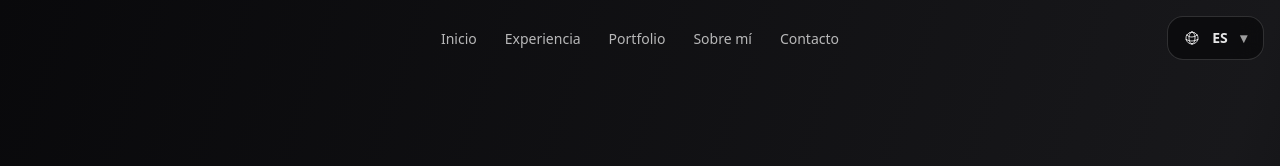
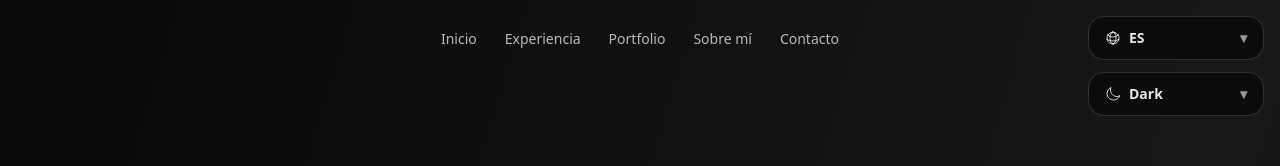
Before and after one commit to Juanjorbo/portfolio, a React (Vite) app: page / in a window 1280 px wide. Shown: the top 166 px of the page. Built offline with nearby package versions, Linux system fonts and the light colour scheme.

Commit message:
Added the themes dark and light

```diff
--- a/src/App.jsx
+++ b/src/App.jsx
@@ -8,25 +8,46 @@ import Hero from "./sections/Hero";
 import Experience from "./sections/Experience";
 import Skills from "./sections/Skills";
 import Portfolio from "./sections/Portfolio";
+import About from "./sections/About";
 import Contact from "./sections/Contact";
-import About from "./sections/About";
 
 export default function App() {
   const [lang, setLang] = useState("es");
   const t = texts[lang];
 
   return (
-    <div className="min-h-screen bg-gradient-to-br from-zinc-950 via-zinc-900 to-black text-white">
+    <div
+      className="min-h-screen
+                 text-[rgb(var(--text))]
+                 bg-gradient-to-br
+                 from-[rgb(var(--bg-from))]
+                 via-[rgb(var(--bg-via))]
+                 to-[rgb(var(--bg-to))]"
+    >
       <Navbar t={t} />
       <LanguageFloating lang={lang} setLang={setLang} />
 
       <main>
-        <section id="resume"><Hero t={t} /></section>
-        <section id="experiencia"><Experience t={t} /></section>
-        <section id="skills"><Skills t={t} /></section>
-        <section id="portfolio"><Portfolio t={t} /></section>
-        <section id="about"><About t={t} /></section>
-        <section id="contact"><Contact t={t} /></section>
+        <section id="resume" className="scroll-mt-28">
+          <Hero t={t} />
+        </section>
+
+        <section id="experiencia" className="scroll-mt-28">
+          <Experience t={t} />
+          <Skills t={t} />
+        </section>
+
+        <section id="portfolio" className="scroll-mt-28">
+          <Portfolio t={t} />
+        </section>
+
+        <section id="about" className="scroll-mt-28">
+          <About t={t} />
+        </section>
+
+        <section id="contact" className="scroll-mt-28">
+          <Contact t={t} />
+        </section>
       </main>
     </div>
   );
--- a/src/components/LanguageFloating.jsx
+++ b/src/components/LanguageFloating.jsx
@@ -1,13 +1,12 @@
 import { useEffect, useRef, useState } from "react";
 import { motion, AnimatePresence } from "framer-motion";
-import { HiOutlineGlobeAlt } from "react-icons/hi2";
+import {
+  HiOutlineGlobeAlt,
+  HiOutlineMoon,
+  HiOutlineSun,
+} from "react-icons/hi2";
 
-export default function LanguageFloating({ lang, setLang }) {
-  const [open, setOpen] = useState(false);
-  const [pulse, setPulse] = useState(false);
-  const ref = useRef(null);
-
-  // cerrar al clicar fuera o ESC
+function useCloseOnOutsideAndEsc(ref, setOpen) {
   useEffect(() => {
     const onClickOutside = (e) => {
       if (!ref.current) return;
@@ -23,19 +22,30 @@ export default function LanguageFloating({ lang, setLang }) {
       document.removeEventListener("mousedown", onClickOutside);
       document.removeEventListener("keydown", onKey);
     };
-  }, []);
+  }, [ref, setOpen]);
+}
 
-  // animación suave cuando cambia el idioma
+function applyTheme(theme) {
+  const root = document.documentElement;
+  root.classList.remove("theme-dark", "theme-light");
+  root.classList.add(theme);
+}
+
+function FloatingBox({ icon, label, children, pulseKey }) {
+  const [open, setOpen] = useState(false);
+  const [pulse, setPulse] = useState(false);
+  const ref = useRef(null);
+
+  useCloseOnOutsideAndEsc(ref, setOpen);
+
   useEffect(() => {
     setPulse(true);
-    const t = setTimeout(() => setPulse(false), 260);
+    const t = setTimeout(() => setPulse(false), 240);
     return () => clearTimeout(t);
-  }, [lang]);
+  }, [pulseKey]);
 
   return (
-    <div className="fixed top-4 right-4 z-50">
     <div ref={ref} className="relative">
-        {/* BOTÓN FLOTANTE */}
       <motion.button
         type="button"
         onClick={() => setOpen((v) => !v)}
@@ -45,49 +55,31 @@ export default function LanguageFloating({ lang, setLang }) {
                 scale: [1, 1.06, 1],
                 boxShadow: [
                   "0 0 0 rgba(0,0,0,0)",
-                    "0 0 25px rgba(16,185,129,0.35)",
+                  "0 0 22px rgba(16,185,129,0.30)",
                   "0 0 0 rgba(0,0,0,0)",
                 ],
               }
             : {}
         }
-          transition={{ duration: 0.25, ease: "easeOut" }}
-          className="h-11 px-4 rounded-2xl
+        transition={{ duration: 0.22, ease: "easeOut" }}
+        className="h-11 w-44 px-4 rounded-2xl
                    border border-white/15 bg-zinc-950/70 backdrop-blur-md
                    text-sm font-semibold text-white/90
                    hover:bg-zinc-950/85 transition
                    shadow-[0_18px_50px_rgba(0,0,0,0.45)]
-                     flex items-center gap-2"
+                   flex items-center justify-between"
         aria-haspopup="menu"
         aria-expanded={open}
       >
-          {/* ICONO PRO */}
-          <HiOutlineGlobeAlt className="w-4 h-4 text-white/80" />
-
-          {/* TEXTO ES / EN ANIMADO */}
-          <AnimatePresence mode="wait">
-            <motion.span
-              key={lang}
-              initial={{ opacity: 0, y: 6 }}
-              animate={{ opacity: 1, y: 0 }}
-              exit={{ opacity: 0, y: -6 }}
-              transition={{ duration: 0.18 }}
-              className="inline-block w-6 text-center"
-            >
-              {lang === "es" ? "ES" : "EN"}
-            </motion.span>
-          </AnimatePresence>
-
-          <span
-            className={`text-white/60 transition ${
-              open ? "rotate-180" : ""
-            }`}
-          >
+        <span className="flex items-center gap-2">
+          <span className="text-white/80">{icon}</span>
+          <span>{label}</span>
+        </span>
+        <span className={`text-white/60 transition ${open ? "rotate-180" : ""}`}>
           ▾
         </span>
       </motion.button>
 
-        {/* PANEL DESPLEGABLE */}
       <AnimatePresence>
         {open && (
           <motion.div
@@ -99,35 +91,99 @@ export default function LanguageFloating({ lang, setLang }) {
             className="absolute right-0 mt-2 w-44 rounded-2xl overflow-hidden
                        border border-white/15 bg-zinc-950/90 backdrop-blur-md shadow-xl"
           >
+            {children({ close: () => setOpen(false) })}
+          </motion.div>
+        )}
+      </AnimatePresence>
+    </div>
+  );
+}
+
+export default function LanguageFloating({ lang, setLang }) {
+  const [theme, setTheme] = useState(() => {
+    return localStorage.getItem("theme") || "theme-dark";
+  });
+
+  useEffect(() => {
+    applyTheme(theme);
+    localStorage.setItem("theme", theme);
+  }, [theme]);
+
+  return (
+    <div className="fixed top-4 right-4 z-50 flex flex-col gap-3">
+      {/* ===== Language box ===== */}
+      <FloatingBox
+        icon={<HiOutlineGlobeAlt className="w-4 h-4" />}
+        label={lang === "es" ? "ES" : "EN"}
+        pulseKey={lang}
+      >
+        {({ close }) => (
+          <>
             <button
-                role="menuitem"
               onClick={() => {
                 setLang("es");
-                  setOpen(false);
+                close();
               }}
-                className={`w-full px-4 py-3 text-left text-sm
-                  hover:bg-white/10 transition
+              className={`w-full px-4 py-3 text-left text-sm hover:bg-white/10 transition
                 ${lang === "es" ? "text-white" : "text-white/70"}`}
             >
               Español {lang === "es" ? "✓" : ""}
             </button>
 
             <button
-                role="menuitem"
               onClick={() => {
                 setLang("en");
-                  setOpen(false);
+                close();
               }}
-                className={`w-full px-4 py-3 text-left text-sm
-                  hover:bg-white/10 transition
+              className={`w-full px-4 py-3 text-left text-sm hover:bg-white/10 transition
                 ${lang === "en" ? "text-white" : "text-white/70"}`}
             >
               English {lang === "en" ? "✓" : ""}
             </button>
-            </motion.div>
+          </>
         )}
-        </AnimatePresence>
-      </div>
+      </FloatingBox>
+
+      {/* ===== Theme box ===== */}
+      <FloatingBox
+        icon={
+          theme === "theme-dark" ? (
+            <HiOutlineMoon className="w-4 h-4" />
+          ) : (
+            <HiOutlineSun className="w-4 h-4" />
+          )
+        }
+        label={theme === "theme-dark" ? "Dark" : "Light"}
+        pulseKey={theme}
+      >
+        {({ close }) => (
+          <>
+            <button
+              onClick={() => {
+                setTheme("theme-dark");
+                close();
+              }}
+              className={`w-full px-4 py-3 flex items-center gap-2 text-sm hover:bg-white/10 transition
+                ${theme === "theme-dark" ? "text-white" : "text-white/70"}`}
+            >
+              <HiOutlineMoon className="w-4 h-4" />
+              Dark {theme === "theme-dark" ? "✓" : ""}
+            </button>
+
+            <button
+              onClick={() => {
+                setTheme("theme-light");
+                close();
+              }}
+              className={`w-full px-4 py-3 flex items-center gap-2 text-sm hover:bg-white/10 transition
+                ${theme === "theme-light" ? "text-white" : "text-white/70"}`}
+            >
+              <HiOutlineSun className="w-4 h-4" />
+              Light {theme === "theme-light" ? "✓" : ""}
+            </button>
+          </>
+        )}
+      </FloatingBox>
     </div>
   );
 }
--- a/src/index.css
+++ b/src/index.css
@@ -40,3 +40,33 @@
 .nav-link-fx:hover::before {
   opacity: 1;
 }
+
+/* ===== Theme tokens ===== */
+:root {
+  --bg-from: 9 9 11;
+  --bg-via: 24 24 27;
+  --bg-to: 0 0 0;
+  --text: 255 255 255;
+  --muted: 161 161 170;
+  --accent: 16 185 129;
+}
+
+/* ===== DARK (default) ===== */
+html.theme-dark {
+  --bg-from: 9 9 11;
+  --bg-via: 24 24 27;
+  --bg-to: 0 0 0;
+  --text: 255 255 255;
+  --muted: 161 161 170;
+  --accent: 16 185 129;
+}
+
+/* ===== LIGHT ===== */
+html.theme-light {
+  --bg-from: 244 244 245;
+  --bg-via: 255 255 255;
+  --bg-to: 228 228 231;
+  --text: 9 9 11;
+  --muted: 63 63 70;
+  --accent: 2 132 199;
+}
--- a/src/main.jsx
+++ b/src/main.jsx
@@ -2,6 +2,9 @@ import React from "react";
 import ReactDOM from "react-dom/client";
 import App from "./App.jsx";
 import "./index.css";
+
+const savedTheme = localStorage.getItem("theme") || "theme-dark";
+document.documentElement.classList.add(savedTheme);
 
 ReactDOM.createRoot(document.getElementById("root")).render(
   <React.StrictMode>
```
Lines whose indentation alone changed are shown as unchanged.
